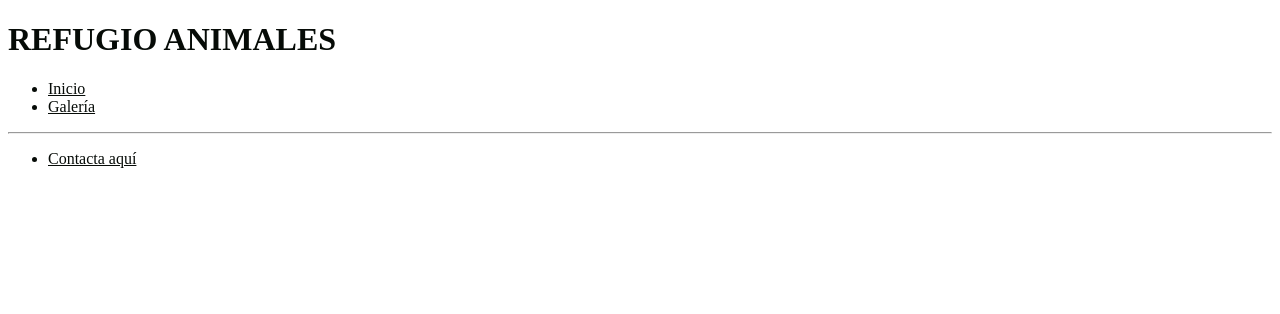
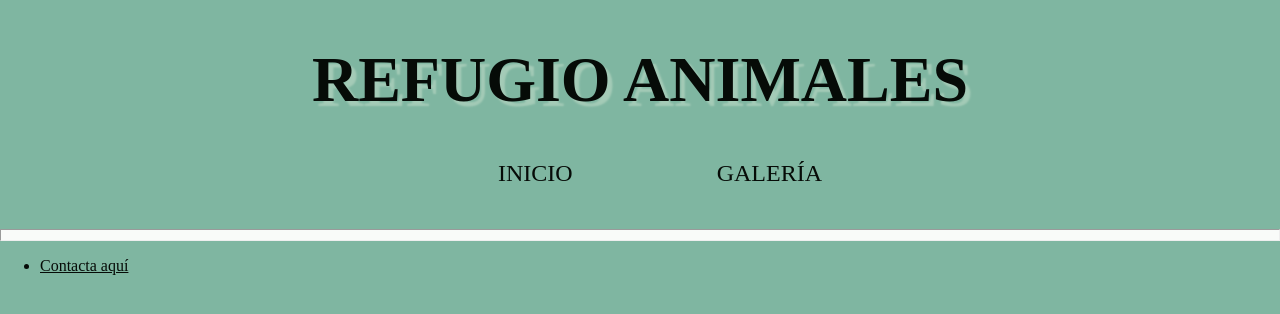
Before and after one commit to kiwiEntornos/kiwiEntornos.github.io, a plain HTML site: page index.html in a window 1280 px wide. Drawn offline with Linux system fonts and the light colour scheme; a web font is replaced by a local one.

Commit message:
inicioDecoracion

```diff
--- a/css/stylePaginaPrincipal.css
+++ b/css/stylePaginaPrincipal.css
@@ -1,3 +1,41 @@
+:root{
+    --text: #060b07;
+    --background: #f9fbf9;
+    --primary: #66a86f;
+    --secondary: #a4cbb7;
+    --accent: #7fb6a1;
+}
 body{
-    background-color: ;
+    margin: 0px;
+    background-color: var(--accent);
 }
+header{
+    color: var(--background);
+    font-size: xx-large;
+    text-shadow: 5px 5px 2px var(--secondary);
+    text-align: center;
+}
+nav ul{
+    list-style-type: none;
+    text-align: center;
+}
+nav ul li{
+    display: inline-block;
+}
+nav ul li a{
+    color: #060b07;
+    text-decoration: none;
+    font-size: x-large;
+    margin: 0px 70px;
+}
+nav ul li a:hover{
+    background-color: var(--secondary);
+    box-shadow: 5px 5px 0px var(--background);
+    padding: 5px;
+    border-radius: 10px;
+    transition: box-shadow 1s;
+}
+hr{
+    padding: 5px;
+    background-color: var(--background);
+}
--- a/index.html
+++ b/index.html
@@ -19,9 +19,9 @@
 
         <nav>
             <ul>
-                <li><a href="./index.html">Inicio</a></li>
-                <li><a href="">Galería</a></li>
-            </ul>
+                <li><a href="./index.html">INICIO</a></li>
+                <li><a href="">GALERÍA</a></li>
+            </ul><br />
             <hr />
         </nav>
 
```
